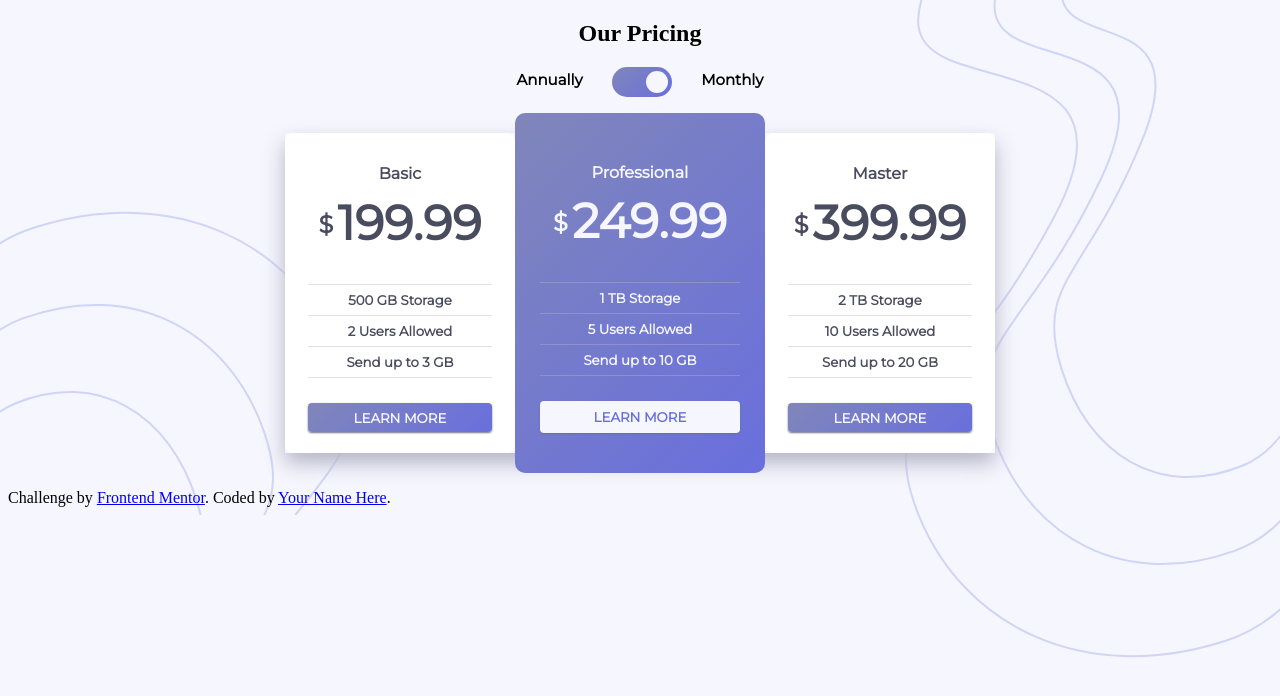
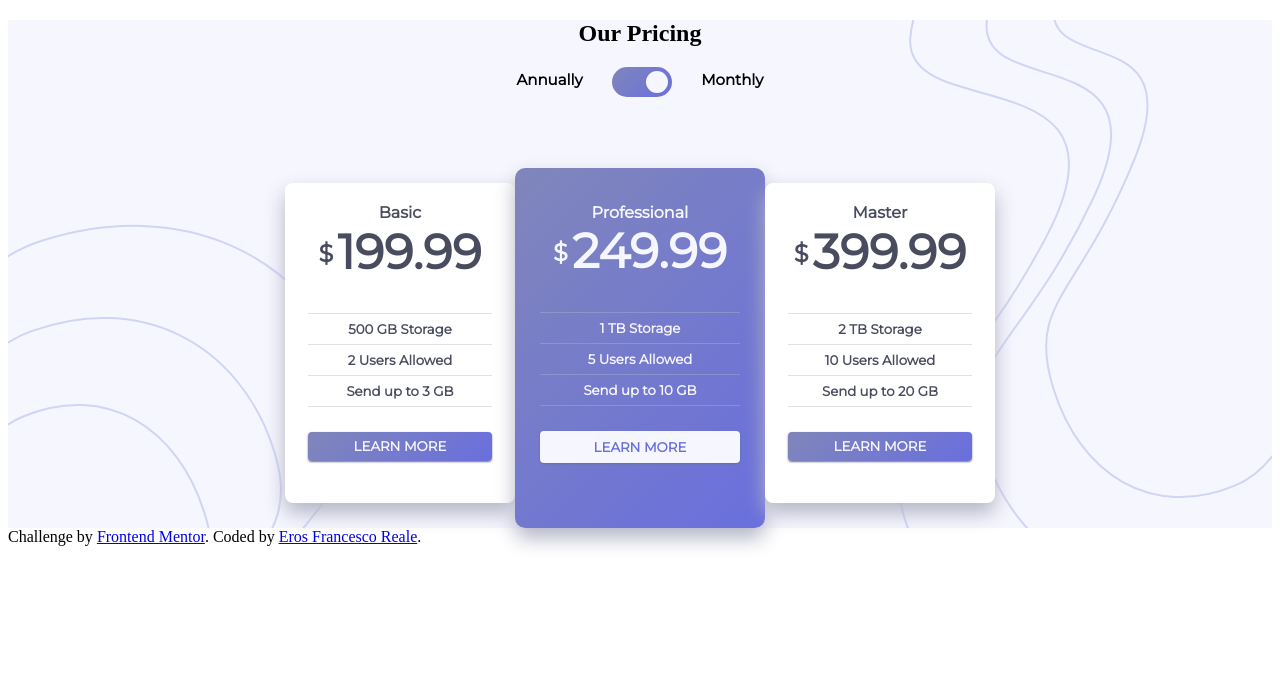
Before and after one commit to erosfrancesco/Frontend-Challenge-pricing-component-with-toggle, a plain HTML site: page index.html in a window 1280 px wide. Drawn offline with Linux system fonts and the light colour scheme.

Commit message:
solution ready

```diff
--- a/index.html
+++ b/index.html
@@ -5,7 +5,7 @@
   <meta name="viewport" content="width=device-width, initial-scale=1">
   <link rel="icon" type="image/png" sizes="32x32" href="./images/favicon-32x32.png">
 
-  <title>Frontend Mentor | [Challenge Name Here]</title>
+  <title>Frontend Mentor | Pricing Component With Toggle</title>
 
   <link href='https://fonts.googleapis.com/css?family=Montserrat' rel='stylesheet'>
 
@@ -15,6 +15,8 @@
 
   <link rel="stylesheet" href="index.css">
 
+
+  <div class="component_wrapper">
 
     <div class="toggle_container">
       <h2> Our Pricing </h2>
@@ -57,16 +59,14 @@
     </script>
 
 
-
-
-
-
     <br>
     <br>
 
     <div style="text-align: -webkit-center;">
+      <div style="display: inline-flex;">
         <div class="papers_wrapper">
 
+          <div class="wrapper">
             <div class="paper_container">
               <h4>Basic</h4>
               <div class="pricing_wrapper">
@@ -85,8 +85,10 @@
 
               <button class="paper_button button_main">LEARN MORE</button>
             </div>
+          </div>
 
 
+          <div class="wrapper">
             <div class="paper_container paper_main">
               <h4>Professional</h4>
               <div class="pricing_wrapper">
@@ -105,8 +107,10 @@
 
               <button class="paper_button">LEARN MORE</button>
             </div>
+          </div>
 
 
+          <div class="wrapper">
             <div class="paper_container">
               <h4>Master</h4>
               <div class="pricing_wrapper">
@@ -125,17 +129,17 @@
 
               <button class="paper_button button_main">LEARN MORE</button>
             </div>
+          </div>
 
+        </div>
+      </div>
     </div>
   </div>
 
 
-  <br>
-  <br>
-
   <div class="attribution">
     Challenge by <a href="https://www.frontendmentor.io?ref=challenge" target="_blank">Frontend Mentor</a>.
-    Coded by <a href="#">Your Name Here</a>.
+    Coded by <a href="https://github.com/erosfrancesco">Eros Francesco Reale</a>.
   </div>
 
 </body>
--- a/index.scss
+++ b/index.scss
@@ -2,12 +2,14 @@
 @import "./scss/card.scss";
 @import "./scss/switch.scss";
 @import "./scss/content.scss";
+@import "./scss/wrappers.scss";
 
 
 body {
-    background-color: $background-light-color;
+    height: 100vh;
+    // background-color: $background-light-color;
 
-    background-image: url('images/bg-top.svg'), url('images/bg-bottom.svg');
-    background-position: right top, left bottom;
-    background-repeat: no-repeat, no-repeat;
+    // background-image: url('images/bg-top.svg'), url('images/bg-bottom.svg');
+    // background-position: right top, left bottom;
+    // background-repeat: no-repeat, no-repeat;
 }
--- a/scss/card.scss
+++ b/scss/card.scss
@@ -8,6 +8,10 @@
 
     color: $text-dark-color;
     background: $background-very-light-color;
+    box-shadow: 0px 10px 20px $shadow-color;
+
+    margin-top: 50px;
+    margin-bottom: 25px;
 
     @include custom-font;
   }
@@ -16,16 +20,10 @@
   .paper_main {
     width: 250px !important;
     height: 360px !important;
-    margin-top: -20px;
+    margin-top: 0px !important;
+    margin-bottom: 0px !important;
     border-radius: 10px !important;
 
     color: $background-light-color;
     @include custom-gradient;
 }
-
-  .papers_wrapper {
-    display: inline-flex;
-    background: transparent;
-    height: 320px !important;
-    box-shadow: 0px 10px 20px $shadow-color;
-  }
--- a/scss/content.scss
+++ b/scss/content.scss
@@ -2,12 +2,12 @@
 
 .paper_container h4 {
     position: relative;
-    top: 10px;
+    top: 20px;
 }
 
 .paper_main h4 {
-    top: 20px !important;
-    margin: 30px;
+    top: 35px !important;
+    margin: 35px;
 }
 
 
--- /dev/null
+++ b/scss/wrappers.scss
@@ -0,0 +1,20 @@
+@import "./theme.scss";
+
+
+
+.papers_wrapper {
+    display: inline-flex;
+    justify-content: center;
+
+    display: flex;
+    flex-flow: row wrap;
+}
+
+
+
+.component_wrapper {
+    background-color: $background-light-color;
+    background-image: url('images/bg-top.svg'), url('images/bg-bottom.svg');
+    background-position: right top, left bottom;
+    background-repeat: no-repeat, no-repeat;
+}
```
Also changed, not shown: index.css, 1 other file. Lines whose indentation alone changed are shown as unchanged.
